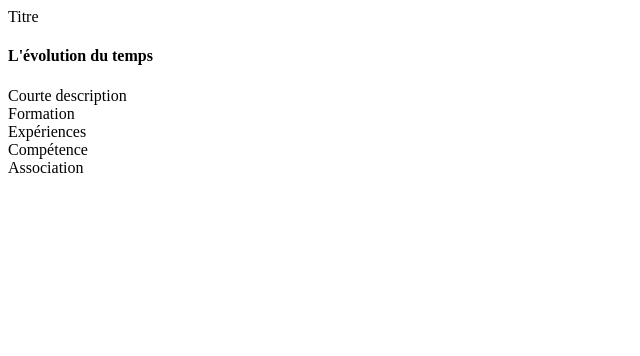
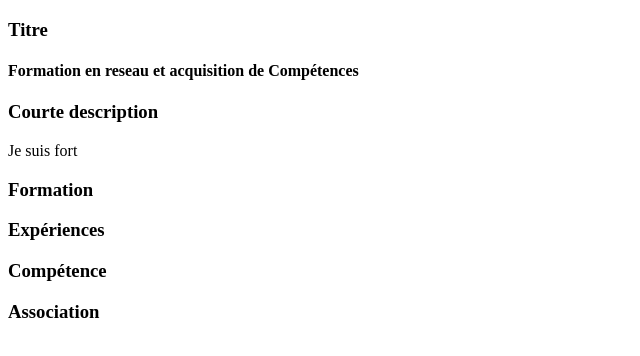
Before and after one commit to GhislainPrince/mon-cv, a plain HTML site: page index.html in a window 1280 px wide. Shown: the whole page, without its empty margins (0-640 px from the left). Drawn offline with Linux system fonts and the light colour scheme.

Commit message:
Mise en place de la Structure de base html

```diff
--- a/index.html
+++ b/index.html
@@ -10,24 +10,29 @@
 
 <body>
     <div>
-        <section>Titre </section>
-        <h4>L'évolution du temps </h4>
-    </div>
-    <div>
-        <section>Courte description </section>
-    </div>
-    <div>
-        <section>Formation</section>
-    </div>
-    <div>
-        <section>Expériences</section>
+        <section><h3>Titre</h3>
+             <h4>Formation en reseau et acquisition de Compétences</h4>
+            </section>
 
     </div>
     <div>
-        <section>Compétence</section>
+        <section>
+            <h3>Courte description </h3>
+            <p>Je suis fort </p>
+        </section>
     </div>
     <div>
-        <section>Association</section>
+        <section><h3> Formation</h3></section>
+    </div>
+    <div>
+        <section><h3>Expériences</h3></section>
+
+    </div>
+    <div>
+        <section><h3>Compétence</h3></section>
+    </div>
+    <div>
+        <section><h3>Association</h3></section>
     </div>
 </body>
 
```
